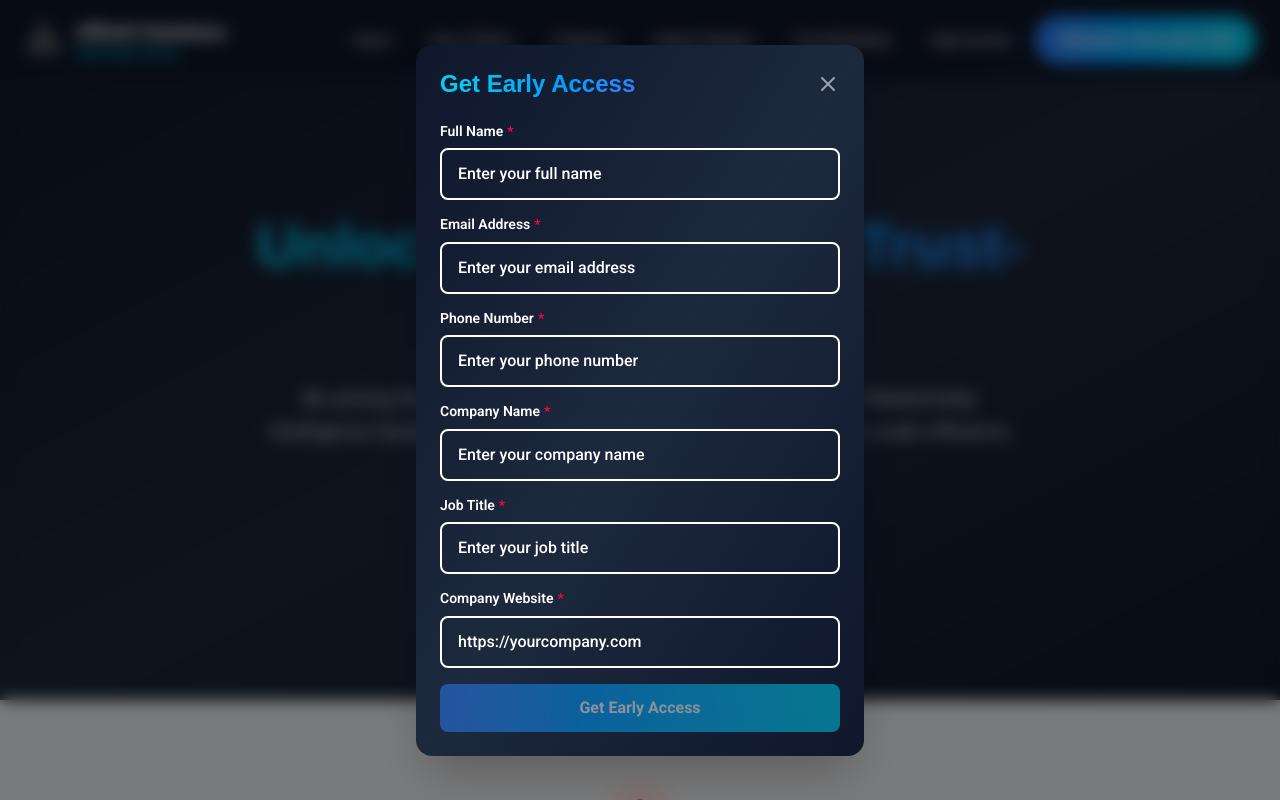
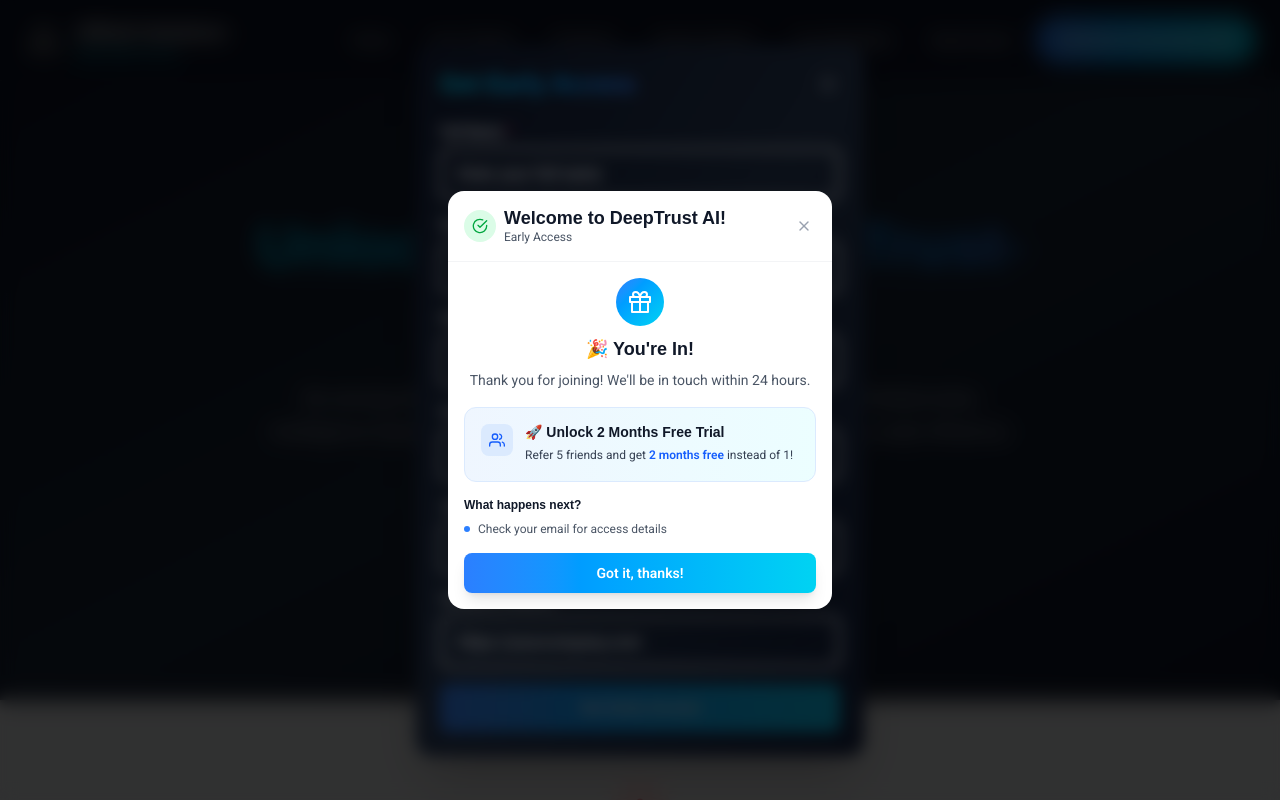
Before and after one commit to hafizasad419/affiniti-solutions-frontend, a React (Vite) app: page /access in a window 1280 px wide. Both pictures are taken after a click on the button "Get Early Access Now". Shown: the top 800 px of the page. Built offline with nearby package versions, Linux system fonts and the light colour scheme; a web font is replaced by a local one.

Commit message:
Add Thank You Modal to Early Access Form: integrate ThankYouModal component to display a confirmation message upon successful form submission, replacing the previous toast notification. Update state management to control modal visibility.

```diff
--- a/src/components/EarlyAccess/HeroSection/EarlyAccessForm/index.tsx
+++ b/src/components/EarlyAccess/HeroSection/EarlyAccessForm/index.tsx
@@ -4,6 +4,7 @@
 import Axios from '@/api';
 import { SuccessNotification, ErrorNotification } from '@/utils/toast';
 import TextField from '@/components/FormikFields/TextField';
+import ThankYouModal from '@/components/EarlyAccess/ThankYouModal';
 
 interface FormValues {
   name: string;
@@ -51,6 +52,7 @@
 
 function EarlyAccessForm({ isOpen, onClose }: EarlyAccessFormProps) {
   const [isLoading, setIsLoading] = useState(false);
+  const [showThankYou, setShowThankYou] = useState(true);
 
   const handleSubmit = async (values: FormValues, { resetForm }: any) => {
     setIsLoading(true);
@@ -58,12 +60,10 @@
       const response = await Axios.post('/lead/create', values);
 
       if (response.status === 200 || response.status === 201) {
-        // Check for custom success message from server
-        const successMessage = response.data?.message ||
-          '🎉 Thank you for your interest! We\'ll be in touch within 24 hours with your early access details.';
-        SuccessNotification(successMessage);
+        // Show thank you modal instead of toast
         resetForm();
         onClose();
+        setShowThankYou(true);
       } else {
         ErrorNotification('Something went wrong. Please try again.');
       }
@@ -123,9 +123,14 @@
     }
   };
 
+  const handleCloseThankYou = () => {
+    setShowThankYou(false);
+  };
+
   if (!isOpen) return null;
 
   return (
+    <>
       <div className="fixed inset-0 bg-black/50 backdrop-blur-sm z-50 flex items-center justify-center p-4">
         <div className="bg-dark-primary rounded-2xl shadow-2xl max-w-md w-full max-h-[90vh] overflow-y-auto">
           <div className="p-6">
@@ -220,6 +225,10 @@
         </div>
       </div>
     </div>
+
+    {/* Thank You Modal */}
+    <ThankYouModal isOpen={showThankYou} onClose={handleCloseThankYou} />
+    </>
   );
 }
 
--- /dev/null
+++ b/src/components/EarlyAccess/ThankYouModal/index.tsx
@@ -0,0 +1,91 @@
+import { FiX, FiUsers, FiGift, FiCheckCircle } from 'react-icons/fi';
+
+interface ThankYouModalProps {
+  isOpen: boolean;
+  onClose: () => void;
+}
+
+function ThankYouModal({ isOpen, onClose }: ThankYouModalProps) {
+  if (!isOpen) return null;
+
+  return (
+    <div className="fixed inset-0 bg-black/60 backdrop-blur-sm z-50 flex items-center justify-center p-4">
+      <div className="bg-white rounded-2xl shadow-2xl max-w-sm w-full mx-4 transform transition-all duration-300 scale-100">
+        {/* Header with close button */}
+        <div className="flex items-center justify-between p-4 border-b border-gray-100">
+          <div className="flex items-center space-x-2">
+            <div className="w-8 h-8 bg-green-100 rounded-full flex items-center justify-center">
+              <FiCheckCircle className="w-4 h-4 text-green-600" />
+            </div>
+            <div>
+              <h2 className="text-lg font-bold text-gray-900">Welcome to DeepTrust AI!</h2>
+              <p className="text-xs text-gray-600">Early Access</p>
+            </div>
+          </div>
+          <button
+            onClick={onClose}
+            className="text-gray-400 hover:text-gray-600 transition-colors p-1 hover:bg-gray-100 rounded-full"
+          >
+            <FiX className="w-4 h-4" />
+          </button>
+        </div>
+
+        {/* Content */}
+        <div className="p-4">
+          {/* Success Message */}
+          <div className="text-center mb-4">
+            <div className="w-12 h-12 bg-gradient-to-br from-blue-500 to-cyan-400 rounded-full flex items-center justify-center mx-auto mb-3">
+              <FiGift className="w-6 h-6 text-white" />
+            </div>
+            <h3 className="text-lg font-semibold text-gray-900 mb-2">
+              🎉 You're In!
+            </h3>
+            <p className="text-sm text-gray-600 leading-relaxed">
+              Thank you for joining! We'll be in touch within 24 hours.
+            </p>
+          </div>
+
+          {/* Referral Bonus */}
+          <div className="bg-gradient-to-r from-blue-50 to-cyan-50 rounded-xl p-4 border border-blue-100">
+            <div className="flex items-start space-x-3">
+              <div className="w-8 h-8 bg-blue-100 rounded-lg flex items-center justify-center flex-shrink-0">
+                <FiUsers className="w-4 h-4 text-blue-600" />
+              </div>
+              <div className="flex-1">
+                <h4 className="font-bold text-gray-900 mb-1 text-sm">
+                  🚀 Unlock 2 Months Free Trial
+                </h4>
+                <p className="text-gray-700 text-xs leading-relaxed">
+                  Refer 5 friends and get <span className="font-semibold text-blue-600">2 months free</span> instead of 1!
+                </p>
+              </div>
+            </div>
+          </div>
+
+          {/* Next Steps */}
+          <div className="mt-4 space-y-2">
+            <h5 className="font-semibold text-gray-900 text-xs">What happens next?</h5>
+            <div className="space-y-1">
+              <div className="flex items-center space-x-2 text-xs text-gray-600">
+                <div className="w-1.5 h-1.5 bg-blue-500 rounded-full"></div>
+                <span>Check your email for access details</span>
+              </div>
+            </div>
+          </div>
+        </div>
+
+        {/* Footer */}
+        <div className="px-4 pb-4">
+          <button
+            onClick={onClose}
+            className="w-full bg-gradient-to-r from-blue-500 to-cyan-400 text-white font-semibold py-2.5 px-4 rounded-lg hover:from-blue-600 hover:to-cyan-500 transition-all duration-300 shadow-lg hover:shadow-xl text-sm"
+          >
+            Got it, thanks!
+          </button>
+        </div>
+      </div>
+    </div>
+  );
+}
+
+export default ThankYouModal;
```
Lines whose indentation alone changed are shown as unchanged.
